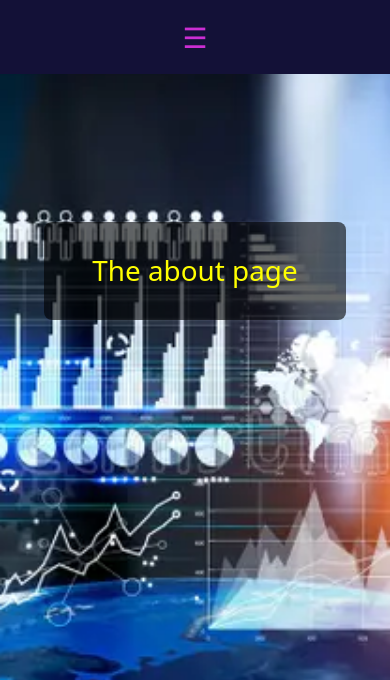
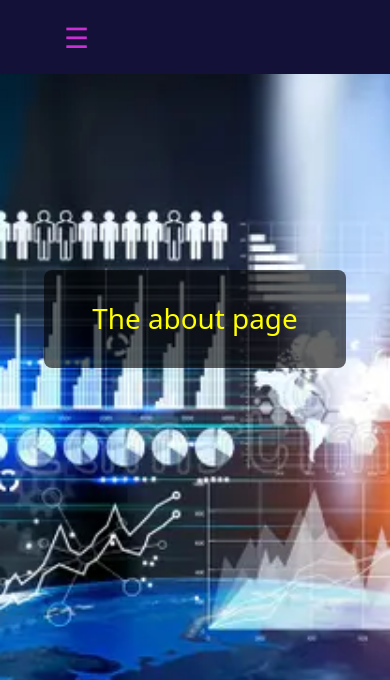
Before and after one commit to Richard-L4/Next, a Django app: template next_project/templates/next_project/about.html in a window 390 px wide. Shown: the top 680 px of the page. Run offline with Django 3.2, Linux system fonts and the light colour scheme; the template is opened without the code that fills it, so the values that code supplies are empty.

Commit message:
move nav bar toggle and create space between nav bar and hero header

```diff
--- a/next_project/static/next_project/CSS/style.css
+++ b/next_project/static/next_project/CSS/style.css
@@ -71,6 +71,8 @@ nav a.active {
   color: rgb(203 46 211);
   font-size: 1.75rem;
   cursor: pointer;
+  margin-right: auto;
+  margin-left: 3rem;
 }
 
 /* Large-screen links layout */
@@ -85,6 +87,10 @@ nav a.active {
 @media (max-width: 768px) {
   .nav-toggle {
     display: block;
+  }
+
+  .hero {
+    padding-top: 6rem; /* adjust this number */
   }
 
   .nav-links {
```
